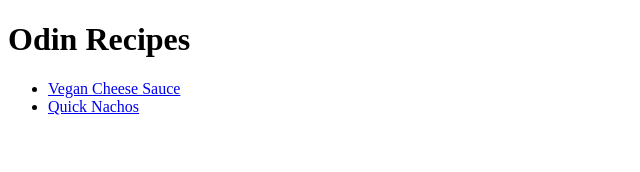
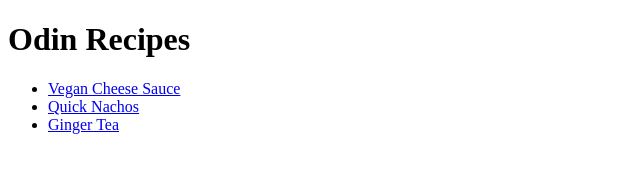
Before and after one commit to MrRoku/odin-recipes, a plain HTML site: page index.html in a window 1280 px wide. Shown: the full height of the page, 0-640 px from the left. Drawn offline with Linux system fonts and the light colour scheme.

Commit message:
Write missing ginger link to index

```diff
--- a/index.html
+++ b/index.html
@@ -11,6 +11,7 @@
     <ul>
         <li> <a href="./recipes/cheese_sauce.html">Vegan Cheese Sauce</a></li>
         <li><a href="./recipes/nachos.html">Quick Nachos</a></li>
+        <li><a href="./recipes/ginger_tea.html">Ginger Tea</a></li>
     </ul>
 
 </body>
```
